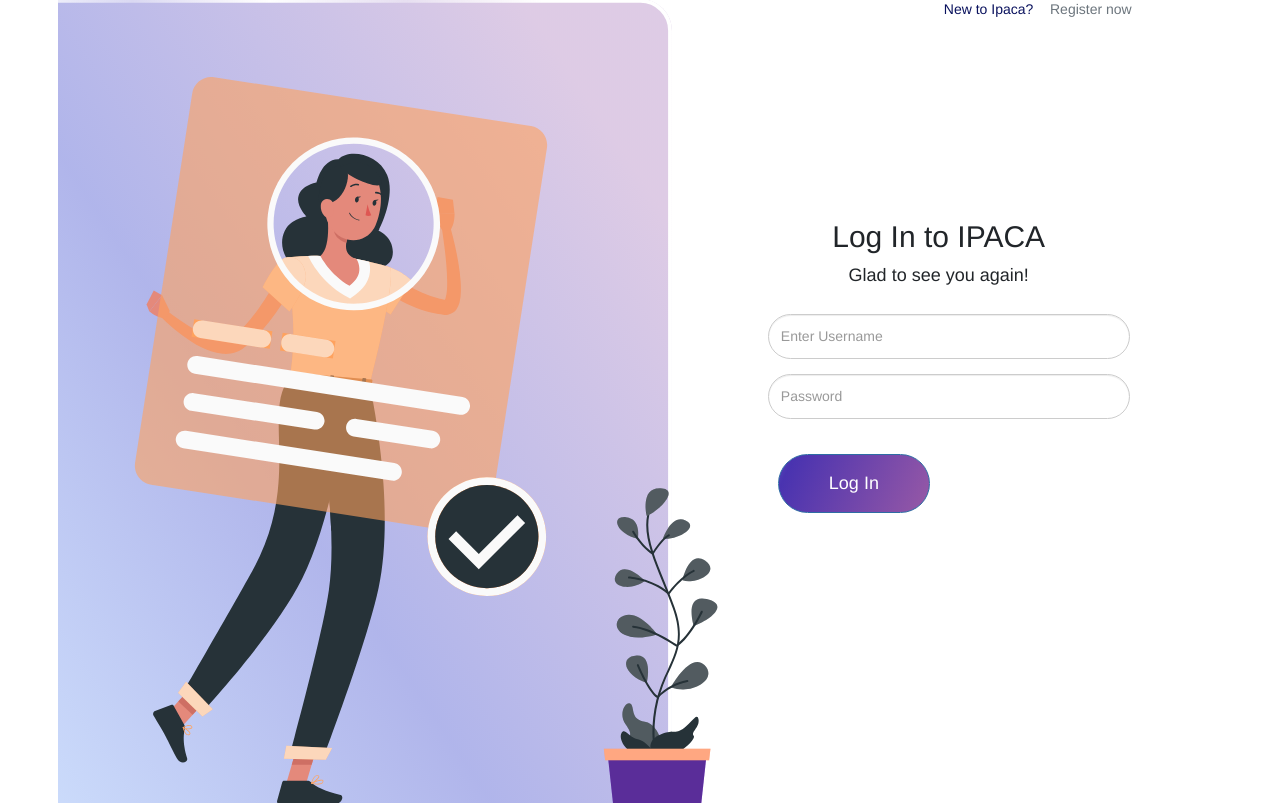
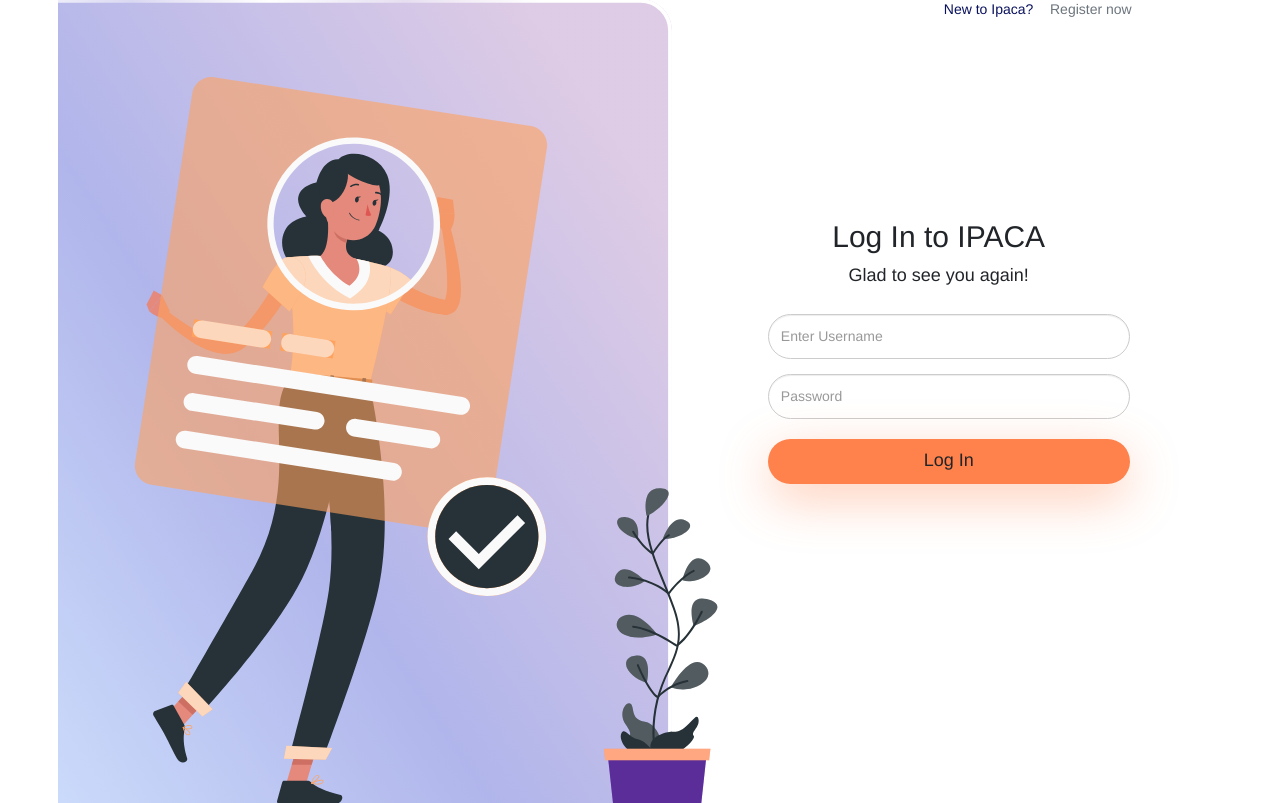
Before and after one commit to virtUOS/ipaca, a Django app: template learning_environment/templates/registration/login.html in a window 1280 px wide. Shown: the part 26-829 px from the top of the page. Run offline with Django 3.2, Linux system fonts and the light colour scheme; the template is opened without the code that fills it, so the values that code supplies are empty; some libraries are stand-ins or nearby versions.

Commit message:
changed login- and signup button close #7

```diff
--- a/learning_environment/static/learning_environment/ipaca.css
+++ b/learning_environment/static/learning_environment/ipaca.css
@@ -85,7 +85,12 @@
 .btn {
     margin: 20px;
     border-radius: 50px !important;
+    display: flex;
+    flex-direction: row;
+    justify-content: center;
+    align-items: center;
 }
+
 /* Boostrap Buttons Styling */
 .btn-primary {
     font-size: 18px;
@@ -115,6 +120,21 @@
     color:#FFFFFF;
 }
 
+.btn-login {
+    font-size: 18px;
+    background: #FF814B;
+    box-shadow: 0px 15px 50px rgba(255, 129, 75, 0.4);
+    border-radius: 40px;
+    padding: 10px;
+    width:100%;
+    height: 45px;
+    margin: 20px 10px;
+}
+
+.btn-signup {
+    background: #009A3F;
+    box-shadow: 0px 15px 50px rgba(0, 164, 67, 0.4);
+}
 
 h1 {
     font-size: 72px;
@@ -178,3 +198,10 @@
   border: 1px solid #6c70e2;
   background: #e7efff;
 }
+
+/* override Bootstrap*/
+.form-control {
+    border-radius:40px !important;
+    height: 45px;
+    margin:10px;
+}
--- a/learning_environment/templates/registration/login.html
+++ b/learning_environment/templates/registration/login.html
@@ -31,12 +31,12 @@
                             {% csrf_token %}
                       {#  {% bootstrap_form form%} #}
                             <div class="form-group">
-                                <input type="text" class="form-control" style="border-radius:40px; height: 45px; margin:10px;" name="username" placeholder="Enter Username" required="required">
+                                <input type="text" class="form-control" name="username" placeholder="Enter Username" required="required">
                             </div>
                               <div class="form-group">
-                                  <input type="password" class="form-control" style="border-radius:40px; height: 45px; margin:10px;" name="password" placeholder="Password" required="required">
+                                  <input type="password" class="form-control" name="password" placeholder="Password" required="required">
                               </div>
-                            <button type="submit" class="btn btn-primary">Log In</button>
+                            <button type="submit" class="btn btn-login">Log In</button>
                         </form>
                     </div>
                  </div>
--- a/learning_environment/templates/registration/signup.html
+++ b/learning_environment/templates/registration/signup.html
@@ -30,8 +30,9 @@
                         <form method="post">
                         {% csrf_token %}
                         {{ form|crispy }}
-                        <button type="submit" class="btn btn-primary">Sign Up</button>
-
+                            <div class="form-group">
+                                  <button type="submit" class="btn btn-login btn-signup">Sign Up</button>
+                            </div>
                         </form>
                     </div>
                  </div>
```
